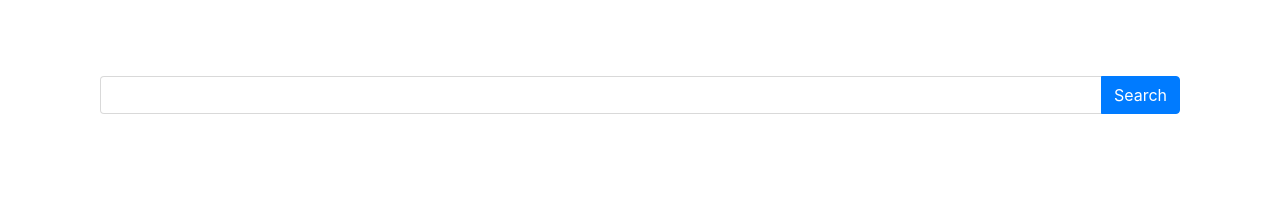
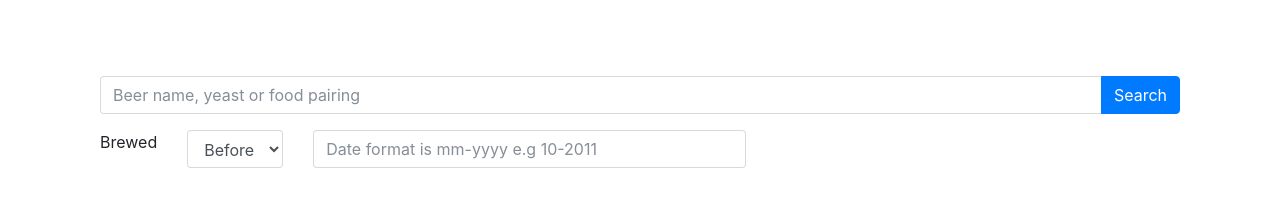
Before and after one commit to sommiep/CP353_HW3, a website: page index.html in a window 1280 px wide. Drawn offline with nearby package versions, Linux system fonts and the light colour scheme; no server answers.

Commit message:
Update index.html

```diff
--- a/index.html
+++ b/index.html
@@ -7,7 +7,7 @@
     <meta http-equiv="X-UA-Compatible" content="ie=edge">
     <link rel="stylesheet" href="https://maxcdn.bootstrapcdn.com/bootstrap/4.0.0-beta/css/bootstrap.min.css" integrity="sha384-/Y6pD6FV/Vv2HJnA6t+vslU6fwYXjCFtcEpHbNJ0lyAFsXTsjBbfaDjzALeQsN6M"
         crossorigin="anonymous">
-
+     <!-- <link rel="stylesheet" href="css/style.css"> -->
     <title>Beer Searching</title>
 </head>
 
@@ -21,10 +21,26 @@
                 <div class="col">
                     <div class="form-group">
                         <div class="input-group">
-                            <input type="text" class="form-control"  id="inputText">
+                            <input type="text" class="form-control" placeholder="Beer name, yeast or food pairing" id="inputText">
                             <span class="input-group-btn">
                         <button class="btn btn-primary" type="button" onclick="search()">Search</button>
                     </span>
+                        </div>
+                    </div>
+                    <div class="form-group">
+                        <div class="row">
+                            <div class="col col-auto">
+                                <label for="brewed">Brewed</label>
+                            </div>
+                            <div class="col col-auto">
+                                <select class="form-control" id="brewed">
+                                    <option value="be">Before</option>
+                                    <option value="af">After</option>
+                                </select>
+                            </div>
+                            <div class="col col-5">
+                                <input type="text" placeholder="Date format is mm-yyyy e.g 10-2011" class="form-control" id="input-brewed-date">
+                            </div>
                         </div>
                     </div>
                 </div>
```
